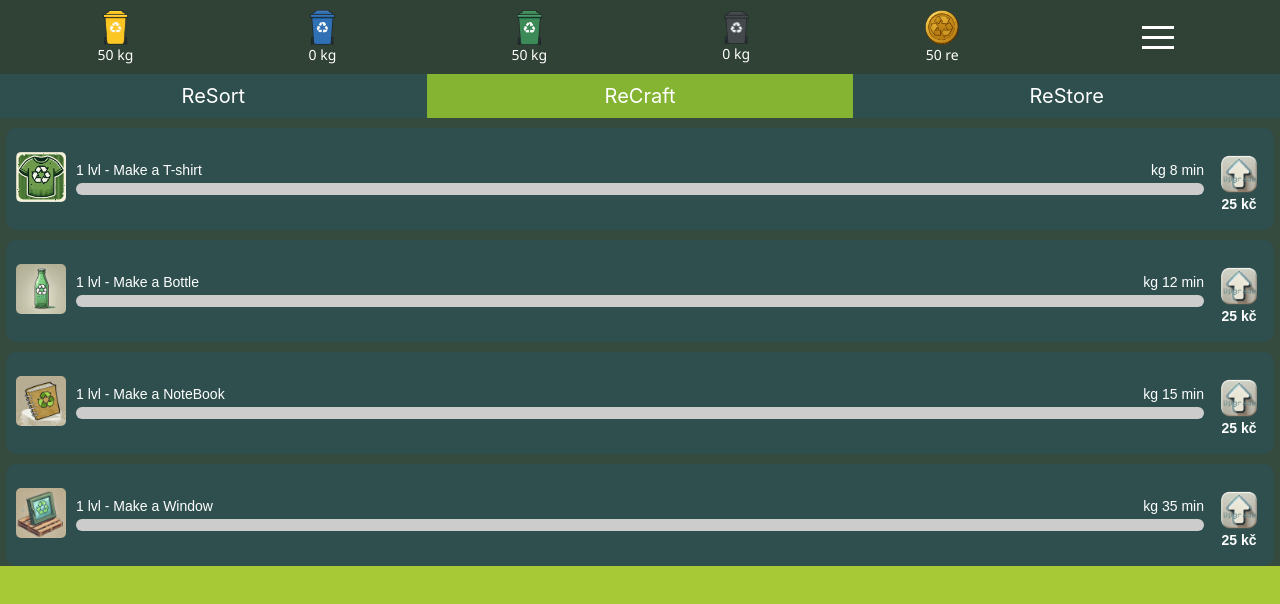
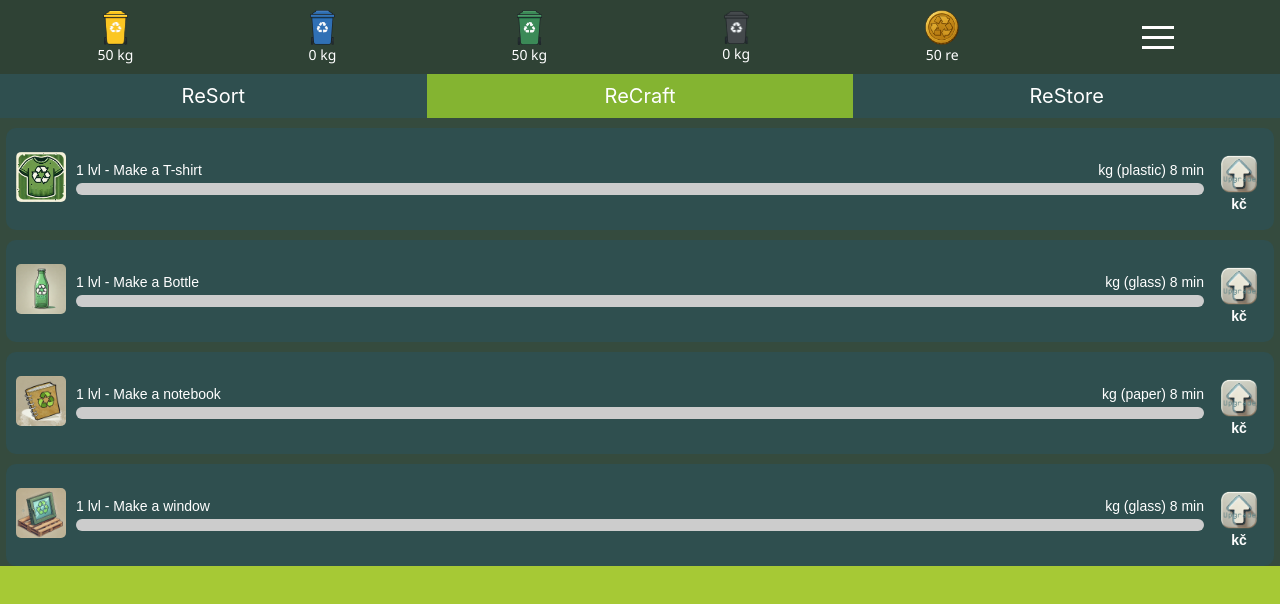
Before and after one commit to luky08/recycleMaster, a React (Vite) app: page /recraft in a window 1280 px wide. Shown: the top 604 px of the page. Built offline with nearby package versions, Linux system fonts and the light colour scheme.

Commit message:
add: json file and maping to reCraft and reStore

```diff
--- /dev/null
+++ b/src/products.json
@@ -0,0 +1,123 @@
+[
+    {
+        "id": 1,
+        "name": "tshirt",
+        "taskName": "Make a T-shirt",
+        "imgName": "t-shirt.png",
+        "imgAlt": "Img T-shirt",
+        "trashNameFirst": "plastic",
+        "levels": [
+            {
+                "level": 1,
+                "time": 2,
+                "upPrice": 25,
+                "weightFirst": 5
+            },
+            {
+                "level": 2,
+                "time": 1.5,
+                "upPrice":  35,
+                "weightFirst": 4
+            },
+            {
+                "level": 3,
+                "time": 1,
+                "upPrice": 50,
+                "weightFirst": 3
+            }
+        ],
+        "price": 25
+    },
+    {
+        "id": 2,
+        "name": "bottle",
+        "taskName": "Make a Bottle",
+        "imgName": "bottle.png",
+        "imgAlt": "Img bottle",
+        "trashNameFirst": "glass",
+        "levels": [
+            {
+                "level": 1,
+                "time": 2,
+                "upPrice": 25,
+                "weightFirst": 5
+            },
+            {
+                "level": 2,
+                "time": 1.5,
+                "upPrice":  35,
+                "weightFirst": 4
+            },
+            {
+                "level": 3,
+                "time": 1,
+                "upPrice": 50,
+                "weightFirst": 3
+            }
+        ],
+        "price": 5
+    },
+    {
+        "id": 3,
+        "name": "notebook",
+        "taskName": "Make a notebook",
+        "imgName": "notebook.png",
+        "imgAlt": "Img notebook",
+        "trashNameFirst": "paper",
+        "levels": [
+            {
+                "level": 1,
+                "time": 2,
+                "upPrice": 25,
+                "weightFirst": 5
+            },
+            {
+                "level": 2,
+                "time": 1.5,
+                "upPrice":  35,
+                "weightFirst": 4
+            },
+            {
+                "level": 3,
+                "time": 1,
+                "upPrice": 50,
+                "weightFirst": 3
+            }
+        ],
+        "price": 7
+    },
+    {
+        "id": 4,
+        "name": "window",
+        "taskName": "Make a window",
+        "imgName": "window.png",
+        "imgAlt": "Img window",
+        "trashNameFirst": "glass",
+        "trashNameSecond": "plastic",
+        "levels": [
+            {
+                "level": 1,
+                "time": 2,
+                "upPrice": 25,
+                "weightFirst": 5,
+                "weightSecond": 5
+            },
+            {
+                "level": 2,
+                "time": 1.5,
+                "upPrice":  35,
+                "weightFirst": 4,
+                "weightSecond": 4
+            },
+            {
+                "level": 3,
+                "time": 1,
+                "upPrice": 50,
+                "weightFirst": 3,
+                "weightSecond": 3
+            }
+        ],
+        "price": 50
+
+    }
+]
--- a/src/recycleMaster/ReCraft/ReCraft.jsx
+++ b/src/recycleMaster/ReCraft/ReCraft.jsx
@@ -1,6 +1,7 @@
 import TaskRow from "../Task/TaskRow";
 import { useSelector, useDispatch } from "react-redux";
 import {craft, finishCrafting} from '../State/gameSlice';
+import products from '../../products.json';
 
 function ReCraft(){
 
@@ -9,70 +10,28 @@ function ReCraft(){
     const alert = useSelector((s) => s.game.alert)
     return(
         <>
-            <TaskRow
-                name="tshirt"
-                widthProgress={0}
-                imgUrl="/assets/t-shirt.png"
-                imgAlt="Img T-shirt"
-                lvl={1}
-                taskName="Make a T-shirt"
-                time={8}
-                price={25}
-                weight1={4}
-                trashName1="plastic"
-                alert={alert}
-                onActivate={(name, trashName1, weight1, trashName2, weight2) => dispatch(craft({name, trashName1, weight1, trashName2, weight2}))}
-                onFinish={(name, trashName1, weight1, trashName2, weight2) => dispatch(finishCrafting({name, trashName1, weight1, trashName2, weight2}))}
 
-            />
-            <TaskRow
-                name="bottle"
-                widthProgress={0}
-                imgUrl="/assets/bottle.png"
-                imgAlt="Img Bottle"
-                lvl={1}
-                taskName="Make a Bottle"
-                time={12}
-                price={25}
-                weight1={6}
-                trashName1="glass"
-                alert={alert}
-                onActivate={(name, trashName1, weight1, trashName2, weight2) => dispatch(craft({name, trashName1, weight1, trashName2, weight2}))}
-                onFinish={(name, trashName1, weight1, trashName2, weight2) => dispatch(finishCrafting({name, trashName1, weight1, trashName2, weight2}))}
+            {products.map((p) => (
+                <TaskRow
+                    key={p.id}
+                    name={p.name}
+                    widthProgress={0}
+                    imgUrl={`assets/${p.imgName}`}
+                    imgAlt={p.imgAlt}
+                    taskName={p.taskName}
+                    trashNameFirst={p.trashNameFirst}
+                    trashNameSecond={p.trashNameSecond}
+                    lvl={1}
+                    time={8}
+                    price={p.levels.upPrice}
+                    weightFirst={p.weightFirst}
+                    weightSecond={p.weightSecond7}
+                    alert={alert}
+                    onActivate={(name, trashNameFirst, weightFirst, trashNameSecond, weightSecond) => dispatch(craft({name, trashNameFirst, weightFirst, trashNameSecond, weightSecond}))}
+                    onFinish={(name, trashNameFirst, weightFirst, trashNameSecond, weightSecond) => dispatch(finishCrafting({name, trashNameFirst, weightFirst, trashNameSecond, weightSecond}))}
 
-           />
-            <TaskRow
-                name="notebook"
-                widthProgress={0}
-                imgUrl="/assets/notebook.png"
-                imgAlt="Img NoteBook"
-                lvl={1}
-                taskName="Make a NoteBook"
-                time={15}
-                price={25}
-                weight1={4}
-                trashName1="paper"
-                alert={alert}
-                onActivate={(name, trashName1, weight1, trashName2, weight2) => dispatch(craft({name, trashName1, weight1, trashName2, weight2}))}
-                           onFinish={(name, trashName1, weight1, trashName2, weight2) => dispatch(finishCrafting({name, trashName1, weight1, trashName2, weight2}))}
-
-           />
-            <TaskRow
-                name="window"
-                widthProgress={0}
-                imgUrl="/assets/window.png"
-                imgAlt="Img window"
-                lvl={1}
-                taskName="Make a Window"
-                time={35}
-                price={25}
-                weight1={5}
-                trashName1="plastic"
-                weight2={8}
-                trashName2="glass"
-                onFinish={(name, trashName1, weight1, trashName2, weight2) => dispatch(finishCrafting({name, trashName1, weight1, trashName2, weight2}))}
-                onActivate={(name, trashName1, weight1, trashName2, weight2) => dispatch(craft({name, trashName1, weight1, trashName2, weight2}))}
-            />
+                />
+            ))}
         </>
     )
 }
--- a/src/recycleMaster/ReStore/ReStore.jsx
+++ b/src/recycleMaster/ReStore/ReStore.jsx
@@ -1,29 +1,19 @@
 import ReStoreRow from './ReStoreRow'
 import { useSelector } from 'react-redux';
+import products from '../../products.json'
+
 
 
 
 function ReStore(){
-    const tshirt = useSelector((s) => s.game.tshirt)
-    const bottle = useSelector((s) => s.game.bottle)
-    const notebook = useSelector((s) => s.game.notebook)
-    const window = useSelector((s) => s.game.window)
 
 
-
-
-    const products = [
-        { id: 1, name:"shirt", imgUrl: "assets/t-shirt.png", imgAlt:"Img t-shirt", nameProduct:"T-shirt", quantity: tshirt, price: 8 },
-        { id: 2, name:"bottle", imgUrl: "assets/bottle.png", imgAlt:"Img bottle", nameProduct:"Bottle", quantity: bottle, price: 12 },
-        { id: 3, name:"notebook", imgUrl: "assets/notebook.png", imgAlt:"Img notebook", nameProduct:"Notebook", quantity: notebook, price: 15 },
-        { id: 4, name:"window", imgUrl: "assets/window.png", imgAlt:"Img window", nameProduct:"T-shirt", quantity: window, price: 85 },
-    ];
 
     return(
         <>
         {products.map((p) => (
 
-            <ReStoreRow key={p.id} imgUrl={p.imgUrl} imgAlt={p.imgAlt} nameProduct={p.nameProduct} quantity={p.quantity} price={p.price}/>
+            <ReStoreRow key={p.id} imgUrl={`assets/${p.imgName}`} imgAlt={p.imgAlt} nameProduct={p.nameProduct} quantityName={p.name} price={p.price}/>
         ))}
 
         </>
--- a/src/recycleMaster/ReStore/ReStoreRow.jsx
+++ b/src/recycleMaster/ReStore/ReStoreRow.jsx
@@ -1,7 +1,11 @@
 import './ReStoreRow.css';
+import { useSelector } from 'react-redux';
+
+function ReStoreRow({ imgUrl, imgAlt, name, nameProduct, quantityName, price}){
+
+    const quantity = useSelector((s) => s.game[quantityName] ?? 0)
 
 
-function ReStoreRow({ imgUrl, imgAlt, name, nameProduct, quantity, price}){
     return(
         <div className="main-row store">
           <div className="left">
```
